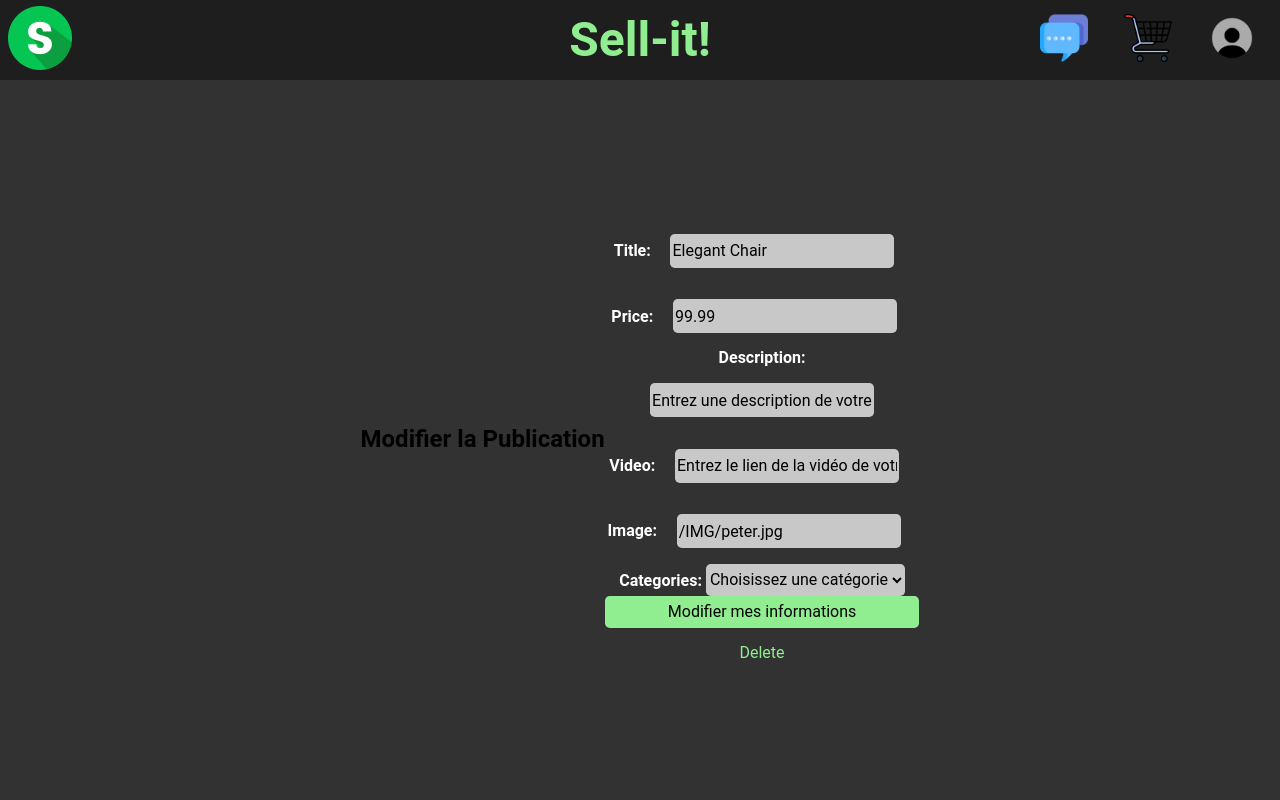
After one commit to lfclem/TCH-099_Web, a PHP site: page /editPublication.php in a window 1280 px wide. The commit adds this page. Run offline with PHP 8.4, Linux system fonts and the light colour scheme; the visitor is signed in with stand-in values (Sample User, id 1); data comes from the database, SQL or seed files in the repository.

Commit message:
publication fini

```diff
--- a/Notes.txt
+++ b/Notes.txt
@@ -3,3 +3,6 @@
 !Arreter que les pop-ups soient visibles quand on refresh/change de page
 
 ?Axios et JQuery
+
+
+Faire que quand tu n'es pas connecter et essaye d'envoyer un message au vendeur , l'utilisateur est rediriger vers la page de connexion.
--- a/bd.sql
+++ b/bd.sql
@@ -1,5 +1,5 @@
 CREATE TABLE Profil (
-    id_profil INTEGER PRIMARY KEY AUTOINCREMENT,
+    id_profil INTEGER PRIMARY KEY AUTO_INCREMENT,
     username VARCHAR(255) NOT NULL,
     email VARCHAR(255) NOT NULL UNIQUE,
     password VARCHAR(255) NOT NULL,
@@ -24,7 +24,7 @@ CREATE TABLE Panier (
 );
 
 CREATE TABLE Publication (
-    id_publication INTEGER PRIMARY KEY,
+    id_publication INTEGER PRIMARY KEY AUTO_INCREMENT,
     titre VARCHAR(255) NOT NULL,
     prix DECIMAL(10,2) NOT NULL,
     description VARCHAR(255) NULL,
--- /dev/null
+++ b/editPublication.php
@@ -0,0 +1,135 @@
+<?php
+require './config.php';
+
+$_SESSION['message'] = "";
+$db = Database::getInstance();
+$stmt = $db->prepare('SELECT * FROM Profil WHERE id_profil = ?');
+$stmt->execute([$_SESSION['usager']]);
+$user = $stmt->fetch();
+
+
+if (isset($_GET['publicationId'])) {
+    $_SESSION['publicationId'] = $_GET['publicationId'];
+} else{
+    //echo "pas de id_publication";
+}
+$publicationId = $_SESSION['publicationId'];
+
+$db = Database::getInstance();
+$stmt = $db->prepare('SELECT * FROM Publication WHERE id_publication = ?');
+$stmt->execute([$publicationId]);
+$pub = $stmt->fetch();
+
+
+if (isset($_GET['delete'])) {
+    $db = Database::getInstance();
+    $stmt = $db->prepare('DELETE FROM Publication WHERE id_publication = ?');
+    $stmt->execute([$publicationId]);
+    header('Location: /');
+    exit();
+}
+
+if ($_SERVER["REQUEST_METHOD"] == "POST") {
+    $titre = htmlspecialchars($_POST['titre']);
+    $prix = htmlspecialchars($_POST['prix'],);
+    $description = htmlspecialchars($_POST['description']);
+    $image = filter_var($_POST['img'], FILTER_SANITIZE_URL);
+    $video = filter_var($_POST['video'], FILTER_SANITIZE_URL);
+    $id_categorie = htmlspecialchars($_POST['categories']);
+
+    try{
+        $stmt = $db->prepare("UPDATE `Publication` SET `titre`=:titre, `prix`=:prix, `description`=:descrip, `image`=:img, `video`=:vid, `id_categorie`=:id_cat  WHERE `id_publication`=:id");
+        $stmt->bindValue(":titre", $titre);
+        $stmt->bindValue(":prix", $prix);
+        $stmt->bindValue(":descrip", $description);
+        $stmt->bindValue(":img", $image);
+        $stmt->bindValue(":vid", $video);
+        $stmt->bindValue(":id_cat", $id_categorie);
+        $stmt->bindValue(":id", $publicationId);
+        $stmt->execute();
+        $_SESSION['message'] = "Informations modifiées avec succès.";
+    }catch (PDOException $e){
+        http_response_code(500);
+        echo "Erreur lors de l'update en BD: ".$e->getMessage();
+    }
+}
+?>
+
+
+<!DOCTYPE html>
+<html lang="en">
+
+<head>
+  <title>Sell-it!</title>
+  <meta charset="UTF-8" />
+  <meta name="viewport" content="width=device-width, initial-scale=1.0" />
+  <link rel="stylesheet" href="/style.css" />
+  <link rel="stylesheet" href="/normalize.css" />
+</head>
+
+<body data-error-message="<?php echo $_SESSION['message'] ?>" data-reload="false">
+    <header class="headerInfos">
+        <a href="/"><img class="logo" src="/IMG/logo.png" alt="Logo" /></a>
+        <h1 class="title">Sell-it!</h1>
+        <div class="icons">
+            <a href=""><img src="/IMG/messages.png" alt="Messages" /></a>
+            <a href=""><img src="/IMG/cart.png" alt="Panier" /></a>
+            <?php
+            $photo_profil = $user['photo_profil'];
+            ?>
+            <?php if ($photo_profil) : ?>
+                <a href=""><img class="pfp" src="<?php echo $photo_profil; ?>" alt="Photo_Profil" /></a>
+            <?php else : ?>
+                <a href=""><img class="pfp" src="/IMG/profil.png" alt="Profil" /></a>
+            <?php endif; ?>
+        </div>
+    </header>
+  <main class="newPublicationsw">
+        <section id="nouvellePublications" class="newPublications">
+            <h2>Modifier la Publication</h2>
+            <form method="post">
+                <div class="form-group">
+                    <label for="titre">Title:</label>
+                    <input type="text" id="titre" name="titre" value="<?php echo $pub['titre']; ?>" class="form-control" required placeholder="Entrez le titre de votre publication" />
+                </div>
+
+                <div class="form-group">
+                  <label for="prix">Price:</label>
+                  <input type="number" id="prix" name="prix" value="<?php echo $pub['prix']; ?>" class="form-control" required placeholder="Entrez le prix de votre publication"/>
+                </div>
+
+                <div class="form-group">
+                  <label for="description">Description:</label>
+                  <input type="text" id="description" name="description" value="<?php echo $pub['description']; ?>" placeholder="Entrez une description de votre publication" class="form-control"/>
+                </div>
+
+                <div class="form-group">
+                    <label for="video">Video:</label>
+                    <input type="url" id="video" name="video" value="<?php echo $pub['video']; ?>" placeholder="Entrez le lien de la vidéo de votre publication" class="form-control" />
+                </div>
+
+                <div class="form-group image-upload">
+                    <label for="img">Image:</label>
+                    <input type="url" id="img" name="img" class="form-control" accept="image/*" value="<?php echo $pub['image']; ?>" required />
+                </div>
+
+                <div class="form-group">
+                  <label for="categories">Categories:</label>
+                  <select name="categories" id="categories" required>
+                    <option value="" disabled selected>Choisissez une catégorie</option>
+                    <option value="1">Vêtements</option>
+                    <option value="2">Chaussures</option>
+                    <option value="3">Accessoires</option>
+                    <option value="4">Électroniques</option>
+                    <option value="5">Livres</option>
+                    <option value="6">Meubles</option>
+                    <option value="7">Jouets</option>
+                    <option value="8">Véhicules</option>
+                  </select>
+                </div>
+                <button type="submit">Modifier mes informations</button>
+                <a href="?delete=1" onclick="return confirm('Êtes-vous sûr de vouloir supprimer la publication?');">Delete</a>
+            </form>
+        </section>
+    </main>
+</body>
--- a/jsonConverter.php
+++ b/jsonConverter.php
@@ -22,12 +22,13 @@ $publication = $stmtPub->fetchAll(PDO::FETCH_ASSOC);
 //
 // ajouter des requete si necessaire
 //
+$gUserId = isset($_SESSION["usager"]) ? $_SESSION["usager"] : 0;
 
 $data = array(
     'publication' => $publication,
     'categories' => $categories,
     'profil' => $profil,
-    //'usager' => $_SESSION['user_id'], // Add the user type
+    'usager' => $gUserId // Add the user type
 );
 
 // Conversion des données en format JSON et envoi
```
Also changed, not shown: api/postPublication/postPublication.php (+5 -3 lines), newPublication.php (+19 -3 lines), pageArticle.php (added, +31 -0 lines), script.js (+10 -5 lines), scriptNewPublication.js (+5 -4 lines).
